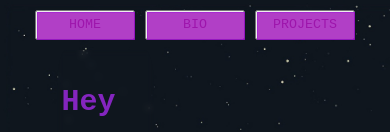
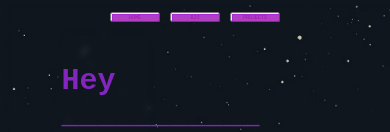
Before and after one commit to oligregz/me, a React (Create React App) app: page / in a window 390 px wide. Shown: the top 132 px of the page. Built offline with nearby package versions, Linux system fonts and the light colour scheme.

Commit message:
style/mobile_first: navbar refect

```diff
--- a/src/components/navBar/NavBar.jsx
+++ b/src/components/navBar/NavBar.jsx
@@ -8,7 +8,7 @@
   const navigate = useNavigate();
 
   return (
-    <div className='header'>
+    <div className='navBar'>
       <div className="caseButtons">
         <Button
           value="HOME"
--- a/src/components/navBar/style.css
+++ b/src/components/navBar/style.css
@@ -1,9 +1,8 @@
-.header{
+.navBar{
 	color: rgb(218, 195, 237);
 	display: flex;
 	flex-direction: row;
 	justify-content: center;
-	align-items: center;
 }
 
 .caseButtons{
@@ -137,3 +136,21 @@
   transform: rotate(45deg);
   background-color: rgba(255,255,255,0);
 }
+
+@media screen and (max-width: 600px){
+	.navBar {
+		color: rgb(218, 195, 237);
+		display: flex;
+		flex-direction: row;
+		justify-content: center;
+	}
+
+	.btn {
+		height: 10px;
+		text-align: center;
+		width: 50px;
+		margin-left: 5px;
+		margin-right: 5px;
+		font-size: 5px;
+	}
+}
```
Also changed, not shown: src/images/mobile-background.jpeg (added), src/pages/home/style.css (line endings or trailing spaces).
